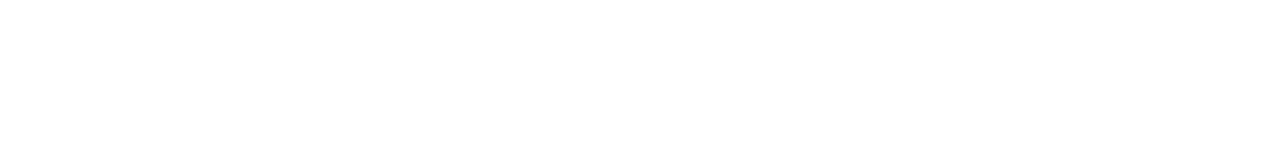
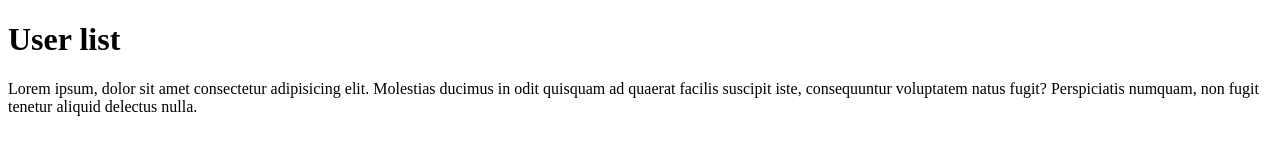
Before and after one commit to tadzic/moj-prvi-repo, a plain HTML site: page index.html in a window 1280 px wide. Drawn offline with Linux system fonts and the light colour scheme.

Commit message:
first commit with new branch

```diff
--- a/index.html
+++ b/index.html
@@ -5,5 +5,13 @@
     <meta name="viewport" content="width=device-width, initial-scale=1.0" />
     <title>Document</title>
   </head>
-  <body></body>
+  <body>
+    <h1>User list</h1>
+    <p>
+      Lorem ipsum, dolor sit amet consectetur adipisicing elit. Molestias
+      ducimus in odit quisquam ad quaerat facilis suscipit iste, consequuntur
+      voluptatem natus fugit? Perspiciatis numquam, non fugit tenetur aliquid
+      delectus nulla.
+    </p>
+  </body>
 </html>
```
